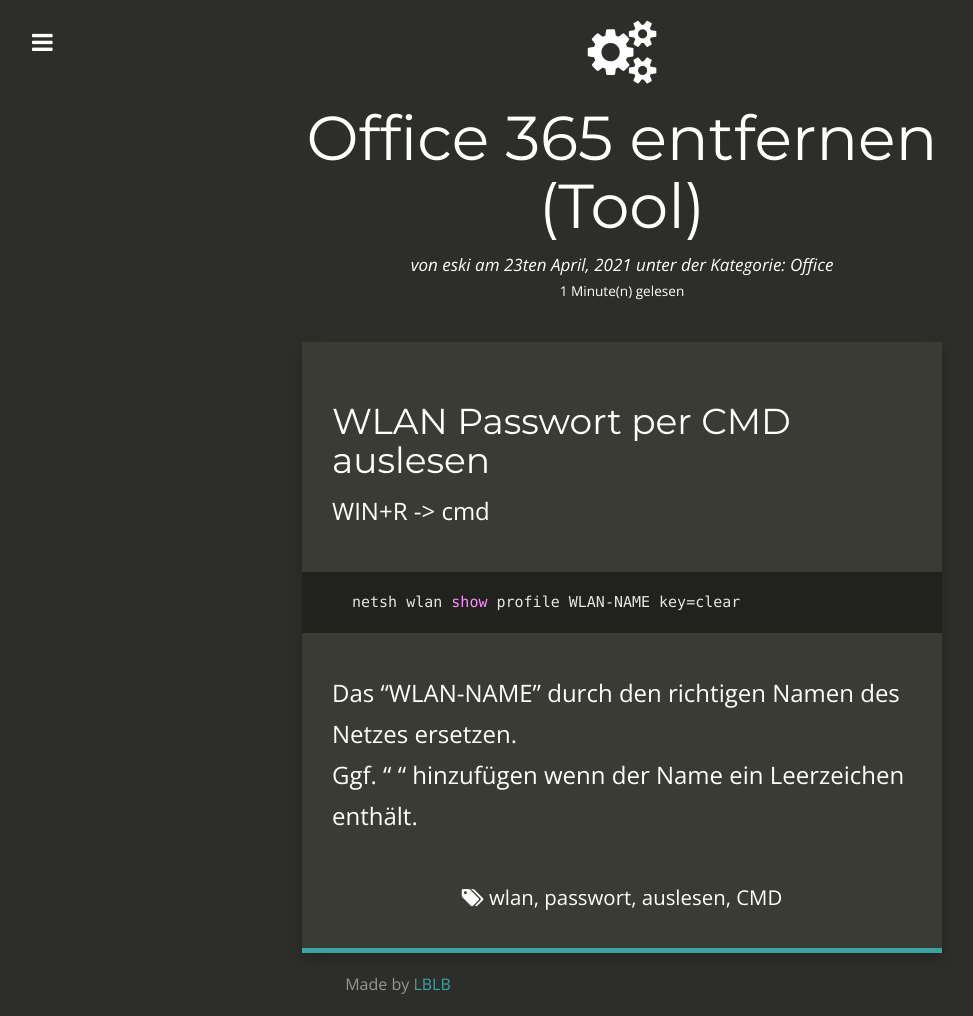
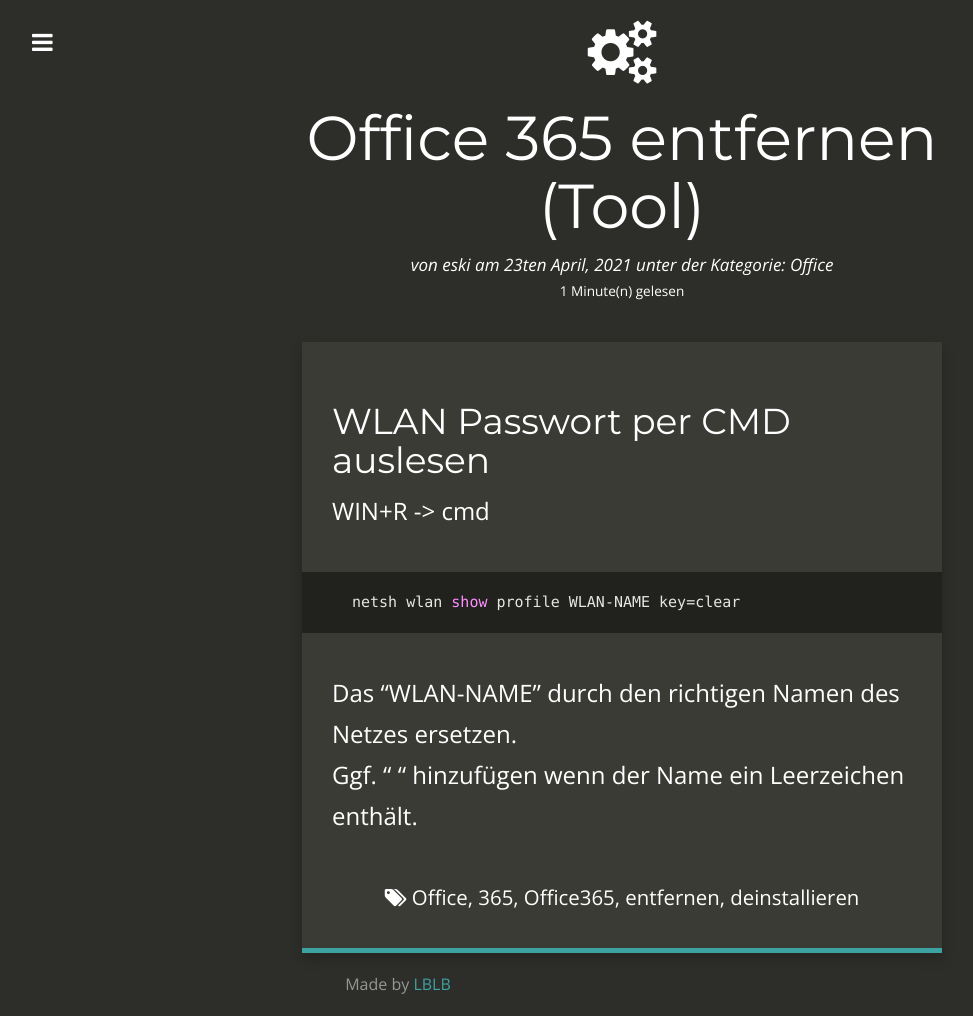
Before and after one commit to eski1337/lblb-it-ffd00, a Jekyll site: the page built from _posts/2021-23-04-Office365_uninstall.md, in a window 1280 px wide. Shown: the whole page, without its empty margins (18-991 px from the left). Built offline with Jekyll 4.4.1, drawn with Linux system fonts in a browser that asks for light colours; nearby versions of some CDN libraries; comment, search, counter and statistics services are not loaded.

Commit message:
2021-23-04-Office365_uninstall.md: changed

```diff
--- a/_posts/2021-23-04-Office365_uninstall.md
+++ b/_posts/2021-23-04-Office365_uninstall.md
@@ -7,10 +7,11 @@
 categories: Office Office365
 thumbnail:  cogs
 tags:
-  - wlan
-  - passwort
-  - auslesen
-  - CMD
+  - Office
+  - 365
+  - Office365
+  - entfernen
+  - deinstallieren
 ---
 
 ## WLAN Passwort per CMD auslesen
```
